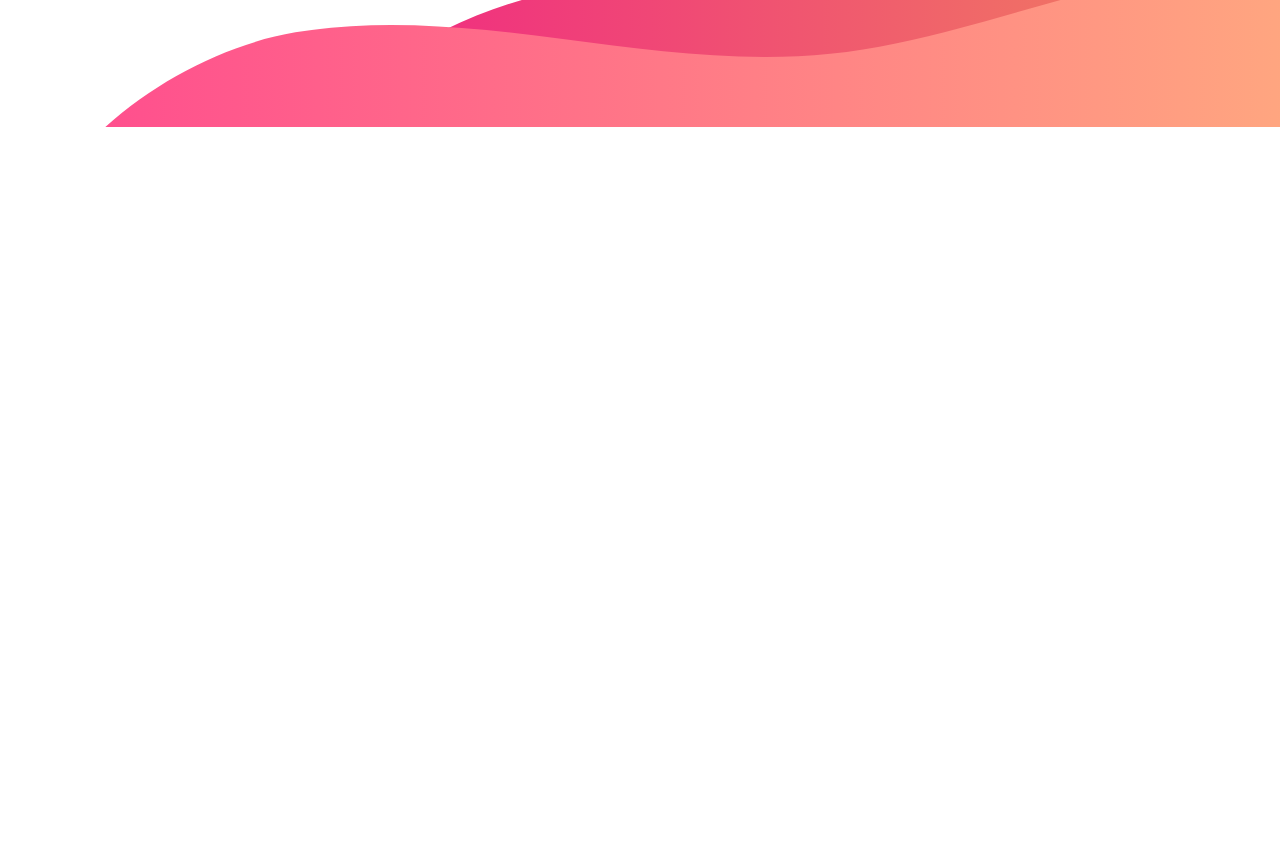
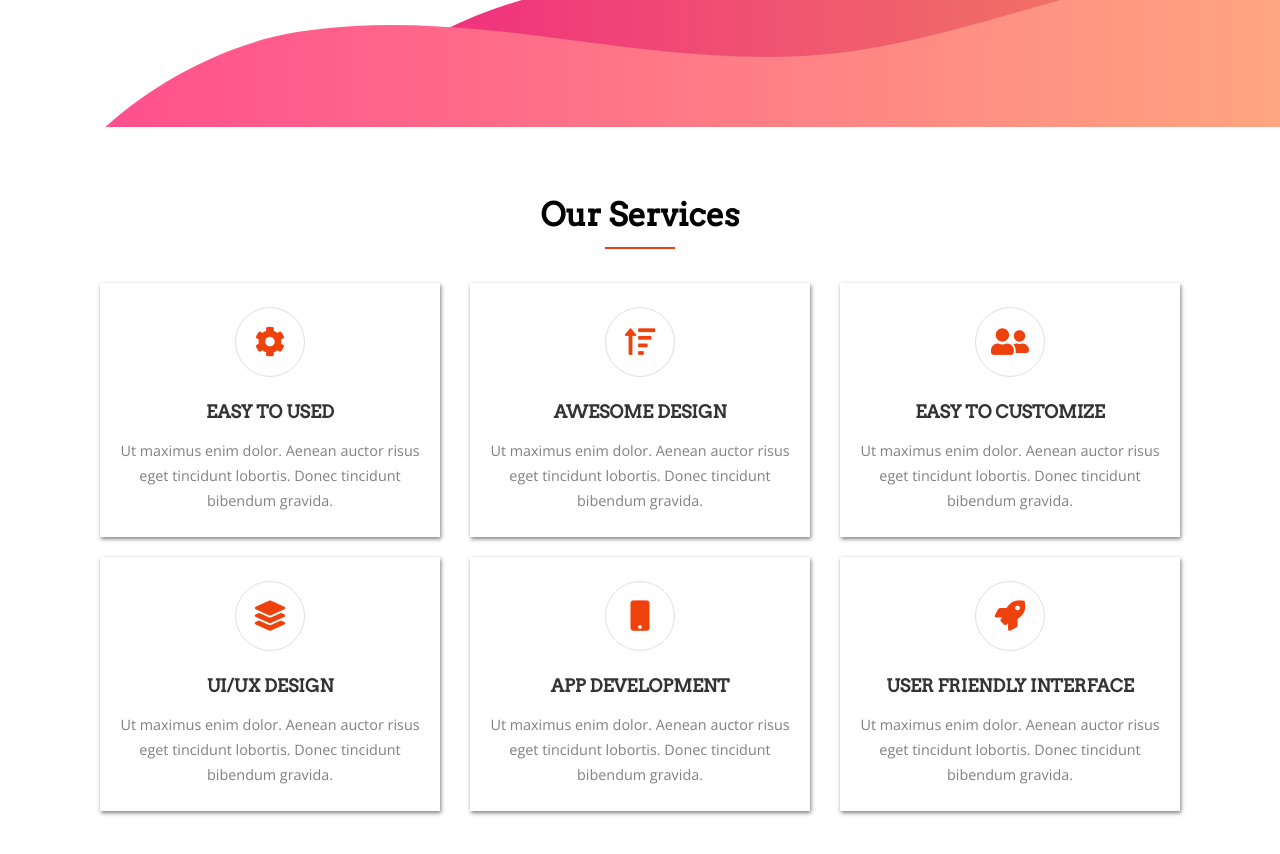
Before and after one commit to KevinPgn/Fusio-site, a plain HTML site: page index.html in a window 1280 px wide. Shown: the part 480-1334 px from the top of the page. Before the commit the page ends 800 px from the top, so only its background shows below. Drawn offline with nearby package versions, Linux system fonts and the light colour scheme; a script that the page names is missing.

Commit message:
Add files via upload

```diff
--- a/index.html
+++ b/index.html
@@ -48,7 +48,49 @@
 
     <section class="sec2">
         <div class="container">
+            <div class="title">
+                <h2>Our Services</h2>
+                <div class="ligne"></div>
+            </div>
 
+            <div class="content">
+                <div class="card">
+                    <div class="rond"><i class="fas fa-cog"></i></div>
+                    <h2>EASY TO USED</h2>
+                    <p>Ut maximus enim dolor. Aenean auctor risus eget tincidunt lobortis. Donec tincidunt bibendum
+                        gravida.</p>
+                </div>
+                <div class="card">
+                    <div class="rond"><i class="fas fa-sort-amount-up"></i></div>
+                    <h2>AWESOME DESIGN</h2>
+                    <p>Ut maximus enim dolor. Aenean auctor risus eget tincidunt lobortis. Donec tincidunt bibendum
+                        gravida.</p>
+                </div>
+                <div class="card">
+                    <div class="rond"><i class="fas fa-user-friends"></i></div>
+                    <h2>EASY TO CUSTOMIZE</h2>
+                    <p>Ut maximus enim dolor. Aenean auctor risus eget tincidunt lobortis. Donec tincidunt bibendum
+                        gravida.</p>
+                </div>
+                <div class="card">
+                    <div class="rond"><i class="fas fa-layer-group"></i></div>
+                    <h2>UI/UX DESIGN</h2>
+                    <p>Ut maximus enim dolor. Aenean auctor risus eget tincidunt lobortis. Donec tincidunt bibendum
+                        gravida.</p>
+                </div>
+                <div class="card">
+                    <div class="rond"><i class="fas fa-mobile"></i></div>
+                    <h2>APP DEVELOPMENT</h2>
+                    <p>Ut maximus enim dolor. Aenean auctor risus eget tincidunt lobortis. Donec tincidunt bibendum
+                        gravida.</p>
+                </div>
+                <div class="card">
+                    <div class="rond"><i class="fas fa-rocket"></i></div>
+                    <h2>USER FRIENDLY INTERFACE</h2>
+                    <p>Ut maximus enim dolor. Aenean auctor risus eget tincidunt lobortis. Donec tincidunt bibendum
+                        gravida.</p>
+                </div>
+            </div>
         </div>
     </section>
 
--- a/style.css
+++ b/style.css
@@ -189,6 +189,111 @@ header nav ul li a:hover{
 /* Section 2 */
 
 .sec2{
-    padding: 5rem 0;
+    padding: 4.25rem 0;
     width: 100%;
 }
+
+.sec2 .container{
+    max-width: 1100px;
+    margin: 0 auto;
+}
+
+.title{
+    text-align: center;
+    display: flex;
+    align-items: center;
+    justify-content: center;
+    flex-direction: column;
+}
+
+.title h2{
+    font-size: 2em;
+    font-weight: bold;
+}
+
+.title .ligne{
+    width: 70px;
+    height: 2px;
+    background: rgb(238, 65, 12);
+    margin-top: 0.7rem;
+}
+
+.sec2 .container .content{
+    display: flex;
+    align-items: center;
+    justify-content: space-between;
+    flex-wrap: wrap;
+    margin-top: 1.5em;
+}
+
+.sec2 .container .content .card{
+    margin: 10px;
+    padding: 1.5rem 0.7rem;
+    background: white;
+    width: 340px;
+    box-shadow: 1px 2px 4px rgba(0, 0, 0, 0.5);
+    text-align: center;
+    display: flex;
+    align-items: center;
+    justify-content: center;
+    flex-direction: column;
+    transition: 0.3s;
+}
+
+.sec2 .container .content .card .rond{
+    width: 70px;
+    height: 70px;
+    border-radius: 50%;
+    background: white;
+    position: relative;
+    border: 1px solid rgb(224, 224, 224);
+    transition: 0.3s;
+}
+
+.sec2 .container .content .card:hover{
+    box-shadow: 5px 5px 15px rgba(0, 0, 0, 0.5);
+}
+
+.sec2 .container .content .card:hover .rond{
+    background: rgb(238, 65, 12);
+}
+
+.sec2 .container .content .card:hover .rond i{
+    color: white;
+}
+
+.sec2 .container .content .card .rond i{
+    position: absolute;
+    top: 50%;
+    left: 50%;
+    transform: translate(-50%, -50%);
+    font-size: 1.9em;
+    color: rgb(238, 65, 12);
+    transition: 0.4s;
+}
+
+.sec2 .container .content .card h2{
+    font-size: 1.1em;
+    margin: 1.5rem 0 1rem 0;
+    color: #333;
+    cursor: pointer;
+    transition: 0.2s;
+}
+
+.sec2 .container .content .card h2:hover{
+    color: rgb(238, 65, 12);
+}
+
+.sec2 .container .content .card p{
+    color: grey;
+    line-height: 25px;
+    font-size: 0.9em;
+    font-weight: 500;
+}
+
+
+@media screen and (max-width: 1080px){
+    .sec2 .container .content{
+        justify-content: center;
+    }
+}
```
